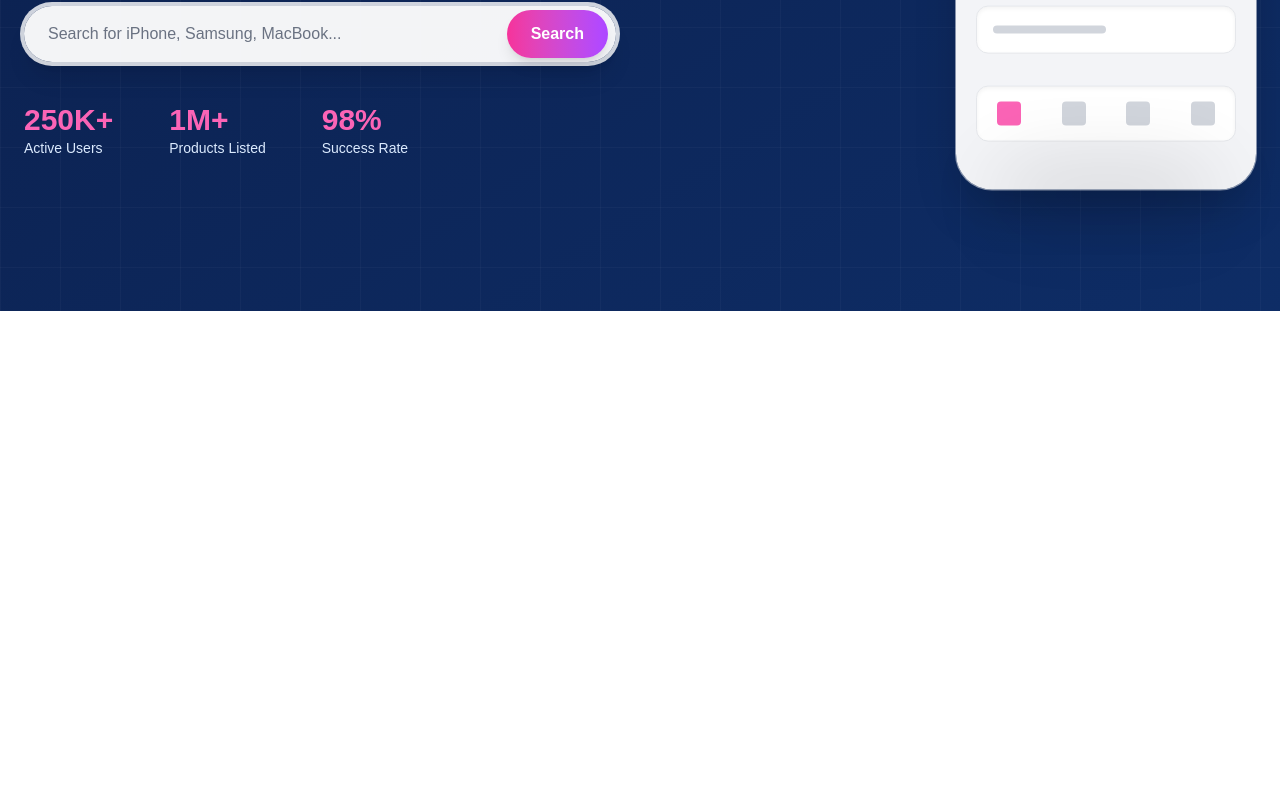
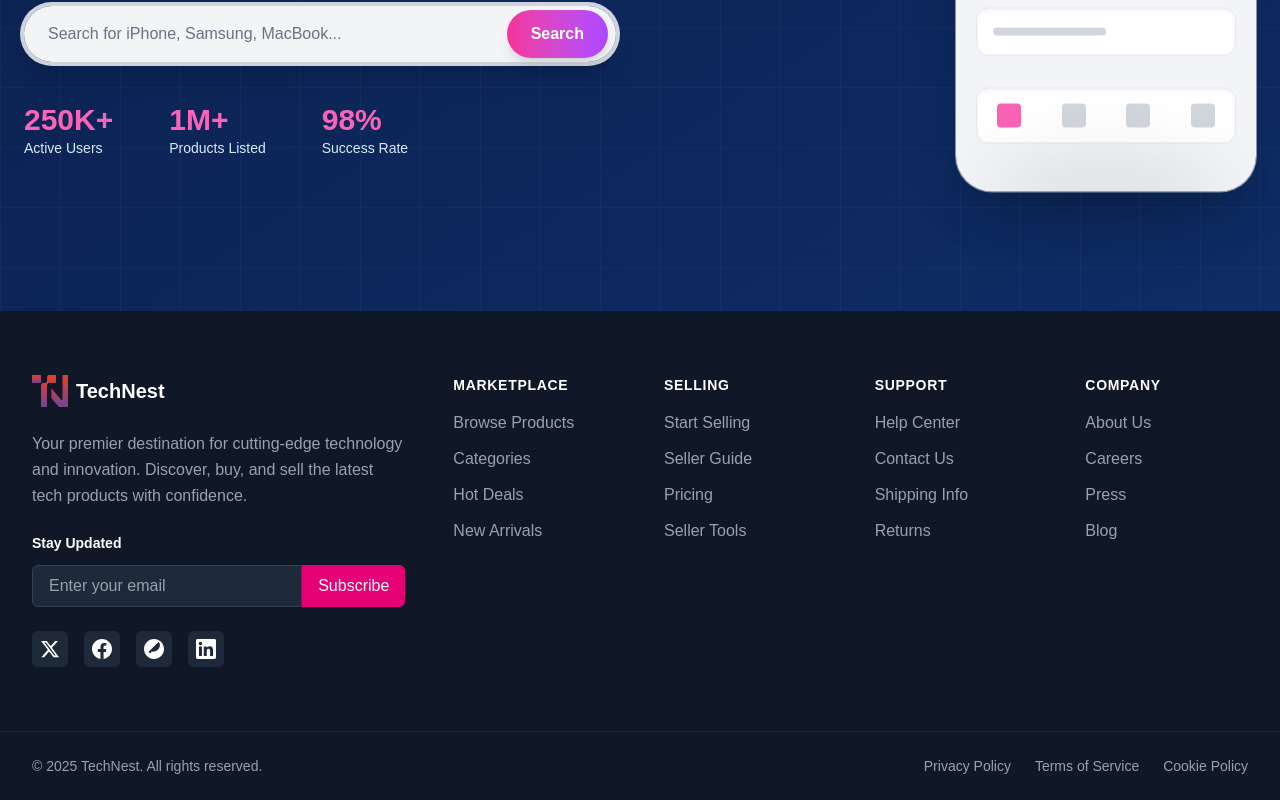
Before and after one commit to thatkhay/tech-nest, a Next.js app: page / in a window 1280 px wide. Shown: the part 513-1313 px from the top of the page. Before the commit the page ends 824 px from the top, so only its background shows below. Built offline with nearby package versions, Linux system fonts and the light colour scheme.

Commit message:
layout fix

```diff
--- a/src/app/page.tsx
+++ b/src/app/page.tsx
@@ -3,6 +3,7 @@ import { JSX, MouseEvent } from "react";
 import NavBar from "@/componets/ui/Navbar";
 import Button from "@/componets/ui/Button";
 import PhonePreview from "@/componets/PhonePreview";
+import Layout from "@/componets/ui/Layout";
 
 export default function Home(): JSX.Element {
   const handleSearch = (event: MouseEvent<HTMLButtonElement>): void => {
@@ -11,11 +12,10 @@ export default function Home(): JSX.Element {
   };
 
   return (
-    <div className="min-h-screen">
+    <Layout className="min-h-screen">
       <NavBar />
 
       <section className="relative isolate overflow-hidden bg-gradient-to-br from-[#0b1e4a] to-[#0e2d66] text-white">
-        {/* subtle grid background */}
         <div
           className="absolute inset-0 -z-10 opacity-25
           [background-image:linear-gradient(to_right,rgba(255,255,255,0.12)_1px,transparent_1px),linear-gradient(to_bottom,rgba(255,255,255,0.12)_1px,transparent_1px)]
@@ -24,7 +24,6 @@ export default function Home(): JSX.Element {
 
         <div className="mx-auto max-w-7xl px-6 py-20 lg:py-28">
           <div className="grid lg:grid-cols-2 items-center gap-12">
-            {/* LEFT CONTENT */}
             <div className="order-2 lg:order-1">
               <h1 className="max-w-3xl text-5xl leading-tight font-extrabold sm:text-6xl">
                 Buy, Swap & Sell{" "}
@@ -44,7 +43,6 @@ export default function Home(): JSX.Element {
                 </span>
               </p>
 
-              {/* Search */}
               <div className="mt-8 max-w-2xl">
                 <div className="relative flex items-center rounded-full bg-white/95 ring-4 ring-white/80 shadow-xl">
                   <input
@@ -63,7 +61,6 @@ export default function Home(): JSX.Element {
                 </div>
               </div>
 
-              {/* Stats */}
               <div className="mt-10 flex flex-wrap gap-10 sm:gap-14">
                 <div>
                   <div className="text-3xl font-extrabold text-pink-400">
@@ -86,7 +83,6 @@ export default function Home(): JSX.Element {
               </div>
             </div>
 
-            {/* RIGHT: Phone Preview */}
             <div className="order-1 lg:order-2 flex justify-center lg:justify-end">
               <div className="w-full max-w-[350px] lg:max-w-none lg:w-auto">
                 <PhonePreview />
@@ -95,6 +91,6 @@ export default function Home(): JSX.Element {
           </div>
         </div>
       </section>
-    </div>
+    </Layout>
   );
 }
--- /dev/null
+++ b/src/componets/ui/Footer.tsx
@@ -0,0 +1,225 @@
+"use client";
+import { useState } from "react";
+import Link from "next/link";
+import Image from "next/image";
+import { motion } from "framer-motion";
+import logo from "@/assets/logo.png";
+
+interface FooterLink {
+  href: string;
+  label: string;
+}
+
+interface FooterSection {
+  title: string;
+  links: FooterLink[];
+}
+
+export default function Footer() {
+  const [email, setEmail] = useState<string>("");
+
+  const handleSubscribe = (e: React.FormEvent) => {
+    e.preventDefault();
+    console.log("Subscribe with email:", email);
+    setEmail("");
+  };
+
+  const footerSections: FooterSection[] = [
+    {
+      title: "Marketplace",
+      links: [
+        { href: "/marketplace", label: "Browse Products" },
+        { href: "/categories", label: "Categories" },
+        { href: "/deals", label: "Hot Deals" },
+        { href: "/new-arrivals", label: "New Arrivals" },
+      ],
+    },
+    {
+      title: "Selling",
+      links: [
+        { href: "/sell", label: "Start Selling" },
+        { href: "/seller-guide", label: "Seller Guide" },
+        { href: "/pricing", label: "Pricing" },
+        { href: "/seller-tools", label: "Seller Tools" },
+      ],
+    },
+    {
+      title: "Support",
+      links: [
+        { href: "/help", label: "Help Center" },
+        { href: "/contact", label: "Contact Us" },
+        { href: "/shipping", label: "Shipping Info" },
+        { href: "/returns", label: "Returns" },
+      ],
+    },
+    {
+      title: "Company",
+      links: [
+        { href: "/about", label: "About Us" },
+        { href: "/careers", label: "Careers" },
+        { href: "/press", label: "Press" },
+        { href: "/blog", label: "Blog" },
+      ],
+    },
+  ];
+
+  const socialLinks = [
+    {
+      href: "https://twitter.com",
+      label: "Twitter",
+      icon: (
+        <svg className="w-5 h-5" fill="currentColor" viewBox="0 0 24 24">
+          <path d="M18.244 2.25h3.308l-7.227 8.26 8.502 11.24H16.17l-5.214-6.817L4.99 21.75H1.68l7.73-8.835L1.254 2.25H8.08l4.713 6.231zm-1.161 17.52h1.833L7.084 4.126H5.117z" />
+        </svg>
+      ),
+    },
+    {
+      href: "https://facebook.com",
+      label: "Facebook",
+      icon: (
+        <svg className="w-5 h-5" fill="currentColor" viewBox="0 0 24 24">
+          <path d="M24 12.073c0-6.627-5.373-12-12-12s-12 5.373-12 12c0 5.99 4.388 10.954 10.125 11.854v-8.385H7.078v-3.47h3.047V9.43c0-3.007 1.792-4.669 4.533-4.669 1.312 0 2.686.235 2.686.235v2.953H15.83c-1.491 0-1.956.925-1.956 1.874v2.25h3.328l-.532 3.47h-2.796v8.385C19.612 23.027 24 18.062 24 12.073z" />
+        </svg>
+      ),
+    },
+    {
+      href: "https://instagram.com",
+      label: "Instagram",
+      icon: (
+        <svg className="w-5 h-5" fill="currentColor" viewBox="0 0 24 24">
+          <path d="M12.017 0C5.396 0 .029 5.367.029 11.987c0 6.62 5.367 11.987 11.988 11.987 6.62 0 11.987-5.367 11.987-11.987C24.014 5.367 18.637.001 12.017.001zM8.449 16.988c-1.297 0-2.448-.49-3.148-1.289L17.34 3.661c1.297.799 1.789 1.95 1.789 3.148 0 4.639-3.758 8.397-8.397 8.397-.649 0-1.297-.16-1.948-.218z" />
+        </svg>
+      ),
+    },
+    {
+      href: "https://linkedin.com",
+      label: "LinkedIn",
+      icon: (
+        <svg className="w-5 h-5" fill="currentColor" viewBox="0 0 24 24">
+          <path d="M20.447 20.452h-3.554v-5.569c0-1.328-.027-3.037-1.852-3.037-1.853 0-2.136 1.445-2.136 2.939v5.667H9.351V9h3.414v1.561h.046c.477-.9 1.637-1.85 3.37-1.85 3.601 0 4.267 2.37 4.267 5.455v6.286zM5.337 7.433c-1.144 0-2.063-.926-2.063-2.065 0-1.138.92-2.063 2.063-2.063 1.14 0 2.064.925 2.064 2.063 0 1.139-.925 2.065-2.064 2.065zm1.782 13.019H3.555V9h3.564v11.452zM22.225 0H1.771C.792 0 0 .774 0 1.729v20.542C0 23.227.792 24 1.771 24h20.451C23.2 24 24 23.227 24 22.271V1.729C24 .774 23.2 0 22.222 0h.003z" />
+        </svg>
+      ),
+    },
+  ];
+
+  return (
+    <footer className="bg-gray-900 text-white">
+      {/* Main Footer Content */}
+      <div className="max-w-7xl mx-auto px-4 sm:px-6 lg:px-8 py-12 lg:py-16">
+        <div className="grid grid-cols-1 md:grid-cols-2 lg:grid-cols-6 gap-8 lg:gap-12">
+          {/* Brand Section */}
+          <div className="lg:col-span-2">
+            <Link href="/" className="flex items-center space-x-2 mb-6">
+              <Image src={logo} alt="TechNest Logo" className="h-8 w-9" />
+              <div className="text-xl font-bold">TechNest</div>
+            </Link>
+            <p className="text-gray-400 mb-6 leading-relaxed">
+              Your premier destination for cutting-edge technology and
+              innovation. Discover, buy, and sell the latest tech products with
+              confidence.
+            </p>
+
+            {/* Newsletter Signup */}
+            <div className="mb-6">
+              <h4 className="text-sm font-semibold text-white mb-3">
+                Stay Updated
+              </h4>
+              <form onSubmit={handleSubscribe} className="flex">
+                <input
+                  type="email"
+                  value={email}
+                  onChange={(e) => setEmail(e.target.value)}
+                  placeholder="Enter your email"
+                  className="flex-1 px-4 py-2 bg-gray-800 border border-gray-700 rounded-l-md text-white placeholder-gray-400 focus:outline-none focus:ring-2 focus:ring-pink-500 focus:border-transparent"
+                  required
+                />
+                <button
+                  type="submit"
+                  className="px-4 py-2 bg-pink-600 hover:bg-pink-700 rounded-r-md transition-colors focus:outline-none focus:ring-2 focus:ring-pink-500"
+                >
+                  Subscribe
+                </button>
+              </form>
+            </div>
+
+            {/* Social Links */}
+            <div className="flex space-x-4">
+              {socialLinks.map((social) => (
+                <motion.a
+                  key={social.href}
+                  href={social.href}
+                  target="_blank"
+                  rel="noopener noreferrer"
+                  className="p-2 bg-gray-800 hover:bg-pink-600 rounded-md transition-colors"
+                  whileHover={{ scale: 1.05 }}
+                  whileTap={{ scale: 0.95 }}
+                  aria-label={social.label}
+                >
+                  {social.icon}
+                </motion.a>
+              ))}
+            </div>
+          </div>
+
+          {/* Footer Links */}
+          {footerSections.map((section, index) => (
+            <motion.div
+              key={section.title}
+              initial={{ opacity: 0, y: 20 }}
+              whileInView={{ opacity: 1, y: 0 }}
+              viewport={{ once: true }}
+              transition={{ delay: index * 0.1 }}
+            >
+              <h3 className="text-sm font-semibold text-white mb-4 tracking-wider uppercase">
+                {section.title}
+              </h3>
+              <ul className="space-y-3">
+                {section.links.map((link) => (
+                  <li key={link.href}>
+                    <Link
+                      href={link.href}
+                      className="text-gray-400 hover:text-white transition-colors duration-200"
+                    >
+                      {link.label}
+                    </Link>
+                  </li>
+                ))}
+              </ul>
+            </motion.div>
+          ))}
+        </div>
+      </div>
+
+      {/* Bottom Bar */}
+      <div className="border-t border-gray-800">
+        <div className="max-w-7xl mx-auto px-4 sm:px-6 lg:px-8 py-6">
+          <div className="flex flex-col md:flex-row justify-between items-center space-y-4 md:space-y-0">
+            <div className="text-gray-400 text-sm">
+              © {new Date().getFullYear()} TechNest. All rights reserved.
+            </div>
+            <div className="flex flex-wrap justify-center md:justify-end space-x-6 text-sm">
+              <Link
+                href="/privacy"
+                className="text-gray-400 hover:text-white transition-colors"
+              >
+                Privacy Policy
+              </Link>
+              <Link
+                href="/terms"
+                className="text-gray-400 hover:text-white transition-colors"
+              >
+                Terms of Service
+              </Link>
+              <Link
+                href="/cookies"
+                className="text-gray-400 hover:text-white transition-colors"
+              >
+                Cookie Policy
+              </Link>
+            </div>
+          </div>
+        </div>
+      </div>
+    </footer>
+  );
+}
--- /dev/null
+++ b/src/componets/ui/Layout.tsx
@@ -0,0 +1,21 @@
+"use client";
+import { ReactNode } from "react";
+import Footer from "./Footer";
+import NavBar from "./Navbar";
+
+interface LayoutProps {
+  children: ReactNode;
+  className?: string;
+}
+
+export default function Layout({ children, className = "" }: LayoutProps) {
+  return (
+    <div className="min-h-screen flex flex-col">
+      <NavBar />
+
+      <main className={`flex-1 ${className}`}>{children}</main>
+
+      <Footer />
+    </div>
+  );
+}
```
Also changed, not shown: 1 other file (tests, documents, lock files or other folders).
